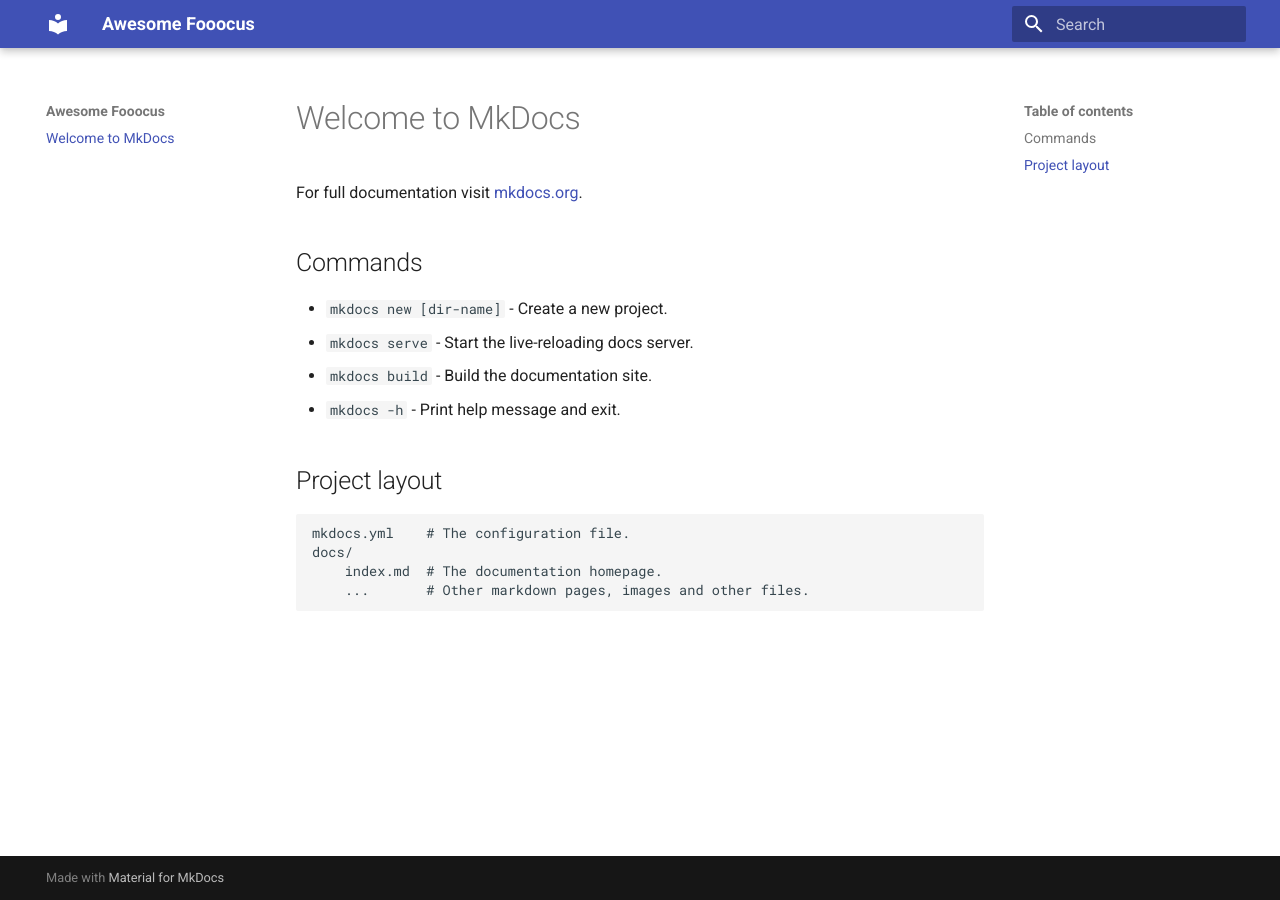
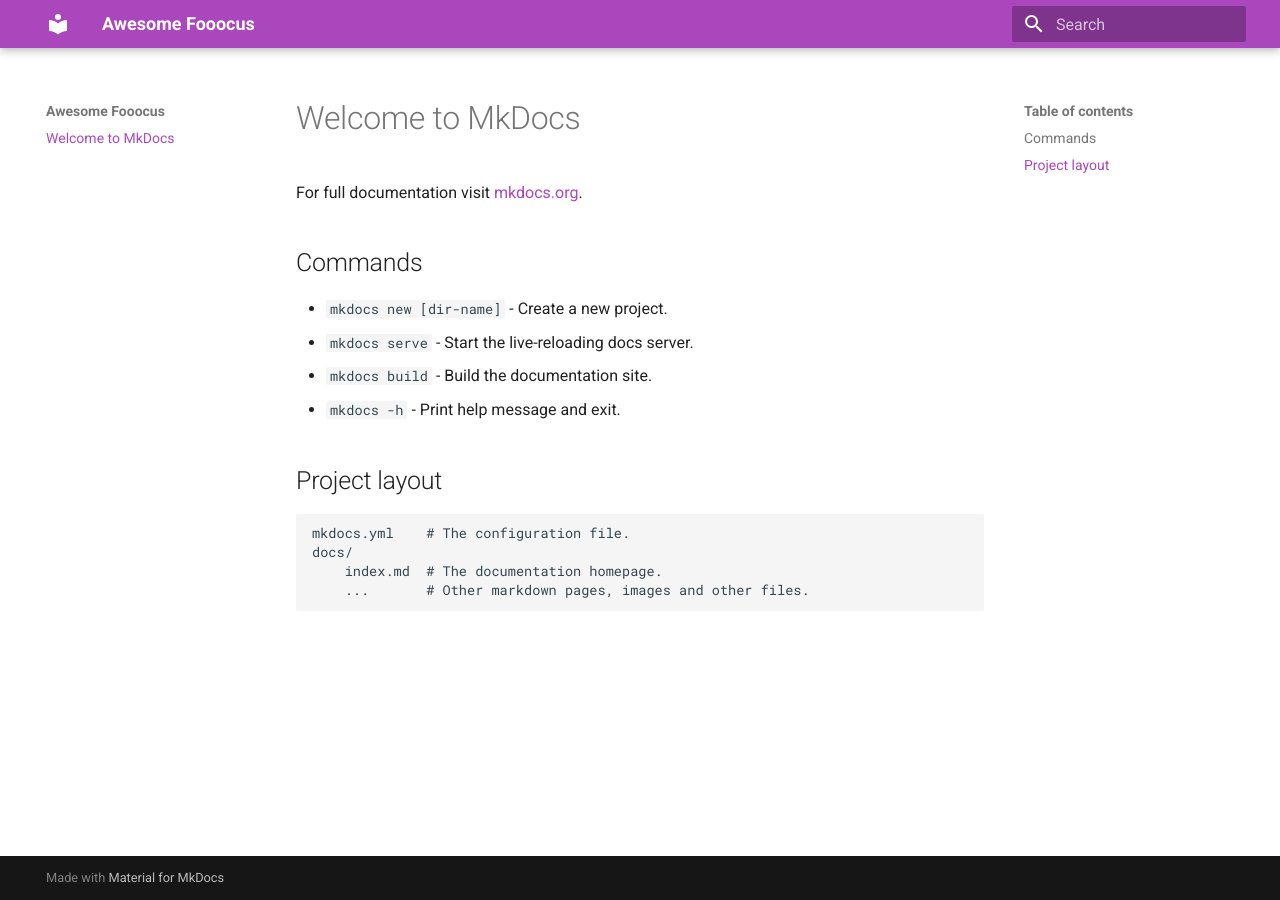
Before and after one commit to rajtilakjee/awesome-fooocus, an MkDocs documentation site: the page built from docs/index.md, in a window 1280 px wide. Built offline with MkDocs 1.6.1 and Material for MkDocs 9.7.7, drawn with Linux system fonts in a browser that asks for light colours.

Commit message:
Update mkdocs.yml

```diff
--- a/mkdocs.yml
+++ b/mkdocs.yml
@@ -3,5 +3,5 @@ site_name: Awesome Fooocus
 theme:
   name: material
   palette:
-    primary: violet
-    accent: pink
+    primary: purple
+    accent: indigo
```
